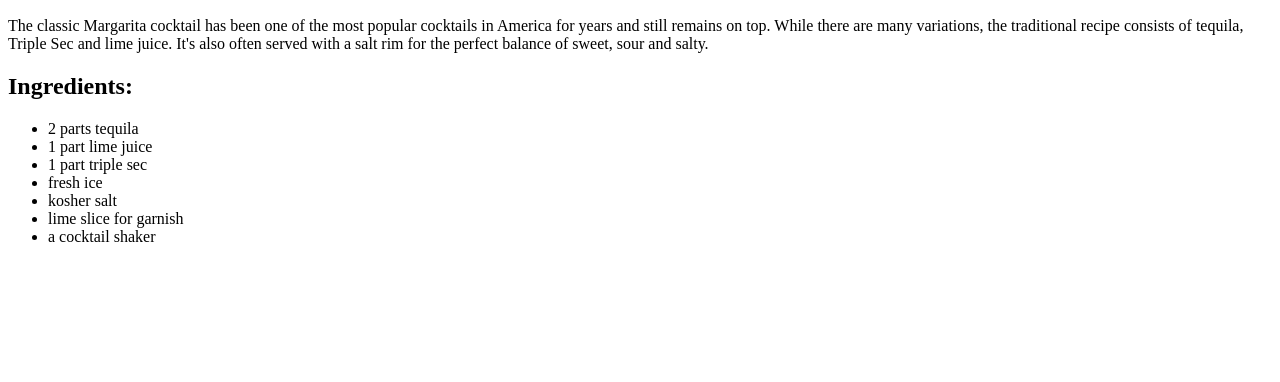
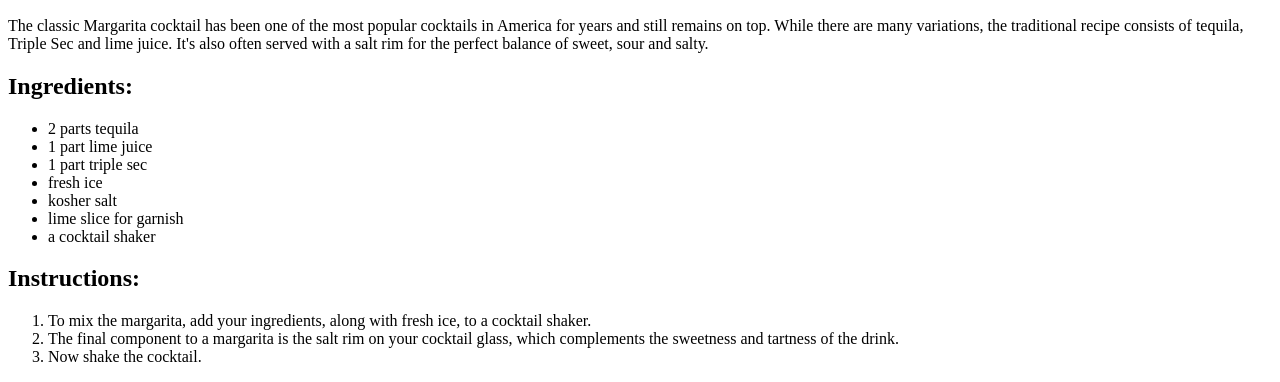
Before and after one commit to BreakingDev24/recipes-top, a plain HTML site: page recipes/margarita.html in a window 1280 px wide. Shown: the part 434-816 px from the top of the page. Drawn offline with Linux system fonts and the light colour scheme.

Commit message:
add instruction ol to margarita.html

```diff
--- a/recipes/margarita.html
+++ b/recipes/margarita.html
@@ -26,5 +26,13 @@
         <li>lime slice for garnish</li>
         <li>a cocktail shaker</li>
     </ul>
+
+    <h2>Instructions:</h2>
+
+    <ol>
+        <li>To mix the margarita, add your ingredients, along with fresh ice, to a cocktail shaker.</li>
+        <li>The final component to a margarita is the salt rim on your cocktail glass, which complements the sweetness and tartness of the drink.</li>
+        <li>Now shake the cocktail.</li>
+    </ol>
 </body>
 </html>
```
